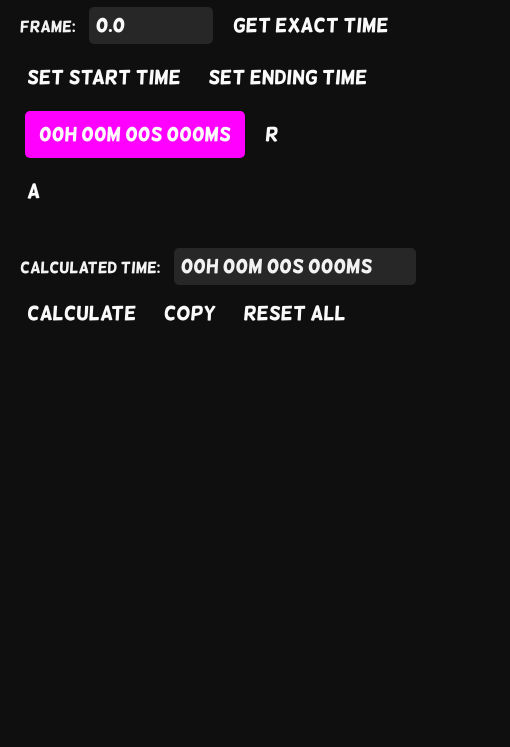
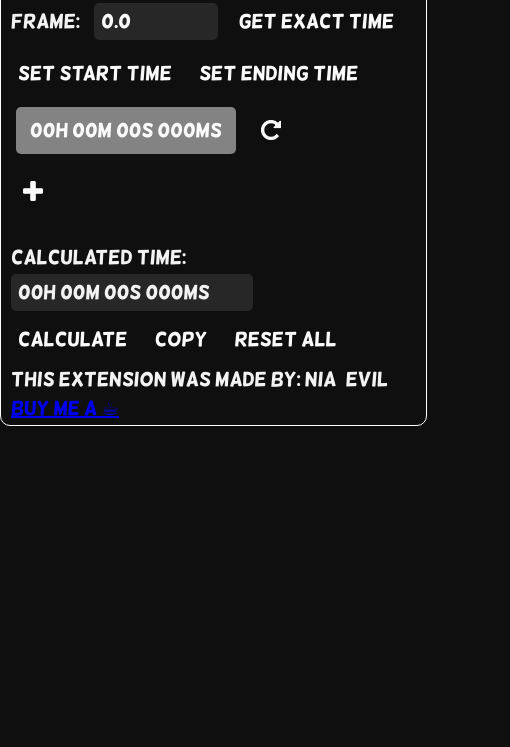
Before and after one commit to Evil004/Run-Timer, a browser extension: page chromeExtension/popup.html in a window 400 px wide. Shown: the part 97-844 px from the top of the page, 510 px wide, since content can reach past the window. Drawn offline with Linux system fonts and the light colour scheme.

Commit message:
Chrome UI

```diff
--- a/chromeExtension/popup.html
+++ b/chromeExtension/popup.html
@@ -25,12 +25,12 @@
         <div id="instances-container">
             <div class="instance">
                 <button id="time-instance-btn"> <div id="instance-value"> 00h 00m 00s 000ms </div> </button>
-                <button id="reset-btn"> R</button>
+                <button id="reset-btn"><img src="icons/reset.png"></button>
             </div>
         </div>
 
         <div>
-            <button id="add-btn">A</button>
+            <button id="add-btn"><img src="icons/plus.png"></button>
         </div>
 
         <br />
@@ -51,6 +51,13 @@
             <button id="reset-all-btn">Reset All</button>
         </div>
 
+        <footer>
+            <p>
+                THIS EXTENSION WAS MADE BY: NIA & EVIL
+             </p>
+             <a href="https://www.google.com/" target="_blank">Buy me a ☕︎</a>
+        </footer>
+
         <script src="scripts/popup.js"></script>
     </body>
 </html>
--- a/chromeExtension/scripts/popup.js
+++ b/chromeExtension/scripts/popup.js
@@ -36,7 +36,7 @@ function Segment(startTime) {
         tiempoFormateado += horas.toString().padStart(2, "0") + "h ";
         tiempoFormateado += minutos.toString().padStart(2, "0") + "m ";
         tiempoFormateado +=
-        segundosRestantes.toString().padStart(2, "0") + "s ";
+            segundosRestantes.toString().padStart(2, "0") + "s ";
         tiempoFormateado += milisegundos.toString().padStart(3, "0") + "ms";
 
         return tiempoFormateado;
@@ -84,13 +84,9 @@ function getDataFromLocalStorage() {
 }
 
 function setData(timeData) {
-
-
-
     if (timeData == undefined) {
         return;
     }
-
 
     var segments = timeData.segments;
     var framerate = timeData.framerate;
@@ -118,7 +114,7 @@ function setData(timeData) {
     if (objSegment.startTime != null && objSegment.endTime != null) {
         contenedor.querySelector("#instance-value").innerHTML =
             objSegment.toString();
-            sleep(12)
+        sleep(12);
     }
 
     contenedor.segment = objSegment;
@@ -230,6 +226,11 @@ function addInstance() {
     // Crear los elementos para la nueva instancia
     var removeButton = document.createElement("button");
 
+    var removeImg = document.createElement("img");
+
+    removeImg.src = "icons/remove.png";
+
+    removeButton.appendChild(removeImg);
 
 
     // Configurar los atributos y contenido de los elementos
@@ -238,10 +239,9 @@ function addInstance() {
     var resetBtn = newChild.querySelector("#reset-btn");
 
     resetBtn.addEventListener("click", () => {
-        resetBtnFunc(resetBtn)
-        });
+        resetBtnFunc(resetBtn);
+    });
 
-    removeButton.textContent = "-";
 
     newChild.segment = undefined;
     newChild.querySelector("#instance-value").innerHTML = "00h 00m 00s 000ms";
@@ -312,7 +312,8 @@ resetAllBtn.addEventListener("click", () => {
 
     contenedores[0].segment = undefined;
 
-    contenedores[0].querySelector("#instance-value").innerHTML = "00h 00m 00s 000ms"
+    contenedores[0].querySelector("#instance-value").innerHTML =
+        "00h 00m 00s 000ms";
 
     changeSelectedInstance(document.querySelector("#time-instance-btn"));
 
--- a/chromeExtension/style.css
+++ b/chromeExtension/style.css
@@ -3,12 +3,19 @@
     src: url(helsinki.ttf);
 }
 
-*{
-  margin: 5px;
-
+html {
+    margin: 0px;
 }
 
-button{
+* {
+    margin: 5px;
+}
+
+label{
+    font-size: 20px;
+}
+
+button {
     background: none;
     border: none;
     color: #fafafa;
@@ -20,16 +27,27 @@ button{
     border-radius: 5px;
 }
 
-button:hover{
+button:hover {
     background-color: #272727;
 }
 
 body {
-  width: 500px;
+    margin: 0px;
+    width: 425px;
     font-family: Hels;
     background-color: #0f0f0f;
     color: #f2f2f2;
     font-family: helsinki;
+
+    margin-bottom: 4px;
+
+    border: 1px solid #fff;
+
+    border-radius: 10px;
+}
+
+button:active {
+    background-color: #484848;
 }
 
 input[type="text"] {
@@ -40,37 +58,61 @@ input[type="text"] {
     font-family: helsinki;
     border-radius: 5px;
     padding: 7px;
-
 }
 
-#framerate{
+#framerate {
     width: 115px;
 }
 
-#time-text{
+#time-text {
     width: 110px;
     color: #fafafa;
 }
 
-#time-instance-btn{
+#time-instance-btn {
     width: 220px;
     background-color: #272727;
 }
 
-#time-instance-btn:hover > div{
+#time-instance-btn:hover > div {
     padding: 5px;
 
     background-color: #303030;
 }
 
-#time-instance-btn:hover{
+#time-instance-btn:hover {
     padding: 2px;
 
     background-color: #444444;
+}
+
+#time-instance-btn[checked="true"] {
+    background-color: #838383;
+}
+
+#time-instance-btn:active {
+    background-color: #484848;
+}
+
+#time-instance-btn:active > div {
+    background-color: #484848;
+}
+
+img{
+    width: 20px;
+    vertical-align: middle;
+}
+
+a:visited{
+
+    color: #0465ec;
+}
+
+p{
+    font-size: 20px;
+}
+
+a{
+    font-size: 20px;
 
 }
-
-
-#time-instance-btn[checked="true"]{
-  background-color: #f0f;
-}
```
Also changed, not shown: chromeExtension/icons/plus.png (added), chromeExtension/icons/remove.png (added), chromeExtension/icons/reset.png (added). Lines whose indentation alone changed are shown as unchanged.
